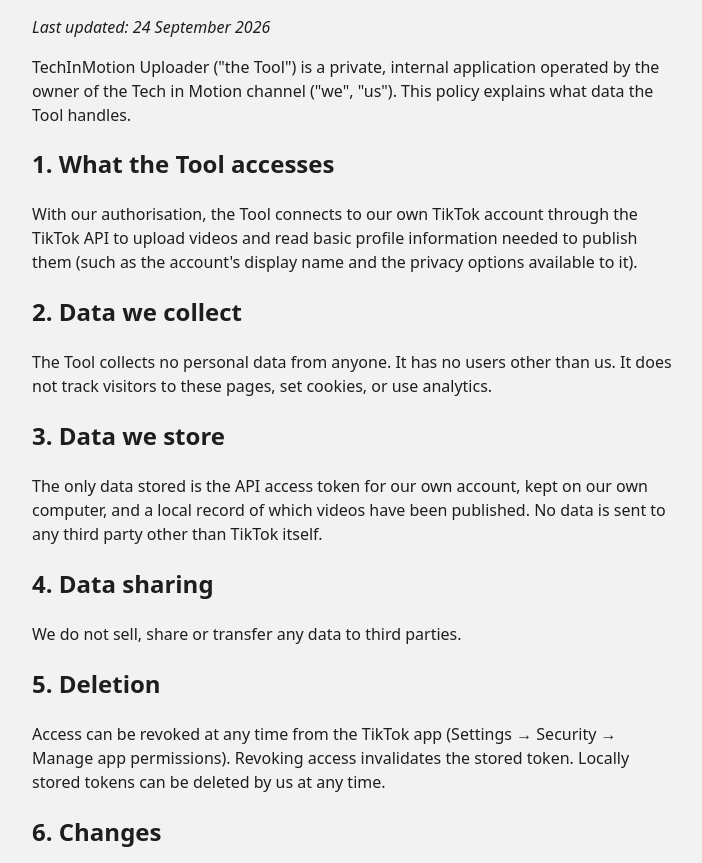
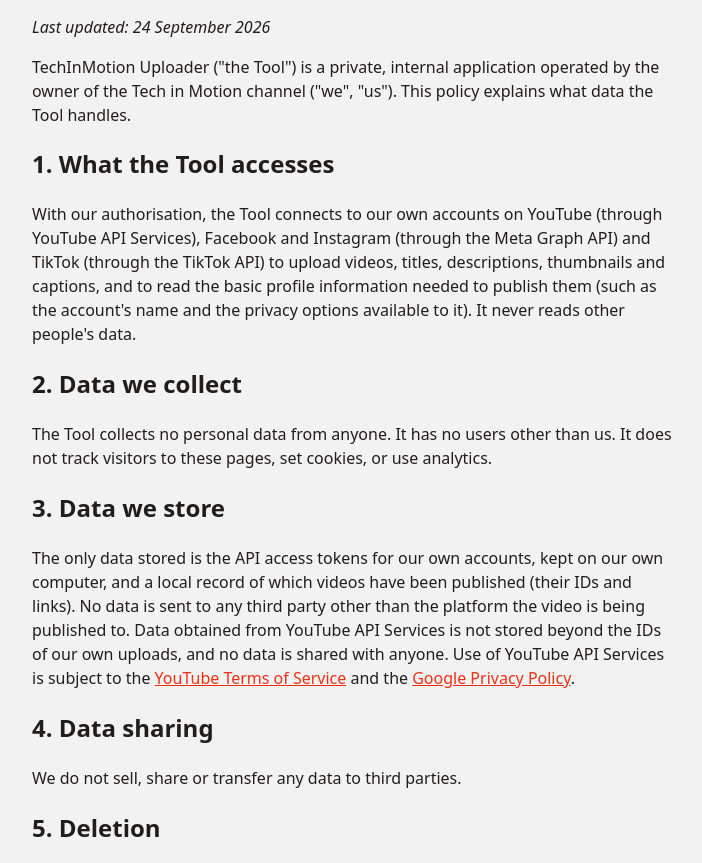
Before and after one commit to quanbui137414/techinmotion-pages, a plain HTML site: page privacy.html in a window 1280 px wide. Shown: the part 89-952 px from the top of the page, without its empty margins (288-990 px from the left). Drawn offline with Linux system fonts and the light colour scheme.

Commit message:
Cover YouTube and Meta in the terms and privacy pages

```diff
--- a/privacy.html
+++ b/privacy.html
@@ -14,15 +14,15 @@
 <p><em>Last updated: 24 September 2026</em></p>
 <p>TechInMotion Uploader ("the Tool") is a private, internal application operated by the owner of the Tech in Motion channel ("we", "us"). This policy explains what data the Tool handles.</p>
 <h2>1. What the Tool accesses</h2>
-<p>With our authorisation, the Tool connects to our own TikTok account through the TikTok API to upload videos and read basic profile information needed to publish them (such as the account's display name and the privacy options available to it).</p>
+<p>With our authorisation, the Tool connects to our own accounts on YouTube (through YouTube API Services), Facebook and Instagram (through the Meta Graph API) and TikTok (through the TikTok API) to upload videos, titles, descriptions, thumbnails and captions, and to read the basic profile information needed to publish them (such as the account's name and the privacy options available to it). It never reads other people's data.</p>
 <h2>2. Data we collect</h2>
 <p>The Tool collects no personal data from anyone. It has no users other than us. It does not track visitors to these pages, set cookies, or use analytics.</p>
 <h2>3. Data we store</h2>
-<p>The only data stored is the API access token for our own account, kept on our own computer, and a local record of which videos have been published. No data is sent to any third party other than TikTok itself.</p>
+<p>The only data stored is the API access tokens for our own accounts, kept on our own computer, and a local record of which videos have been published (their IDs and links). No data is sent to any third party other than the platform the video is being published to. Data obtained from YouTube API Services is not stored beyond the IDs of our own uploads, and no data is shared with anyone. Use of YouTube API Services is subject to the <a href="https://www.youtube.com/t/terms">YouTube Terms of Service</a> and the <a href="https://policies.google.com/privacy">Google Privacy Policy</a>.</p>
 <h2>4. Data sharing</h2>
 <p>We do not sell, share or transfer any data to third parties.</p>
 <h2>5. Deletion</h2>
-<p>Access can be revoked at any time from the TikTok app (Settings → Security → Manage app permissions). Revoking access invalidates the stored token. Locally stored tokens can be deleted by us at any time.</p>
+<p>Access can be revoked at any time: for Google/YouTube at <a href="https://myaccount.google.com/permissions">myaccount.google.com/permissions</a>, for Facebook and Instagram in Meta Accounts Center under Business integrations, and for TikTok in the TikTok app (Settings → Security → Manage app permissions). Revoking access invalidates the stored token. Locally stored tokens can be deleted by us at any time.</p>
 <h2>6. Changes</h2>
 <p>We may update this policy at any time by publishing a new version on this page.</p>
 <h2>7. Contact</h2>
```
Also changed, not shown: terms.html (+2 -2 lines).
